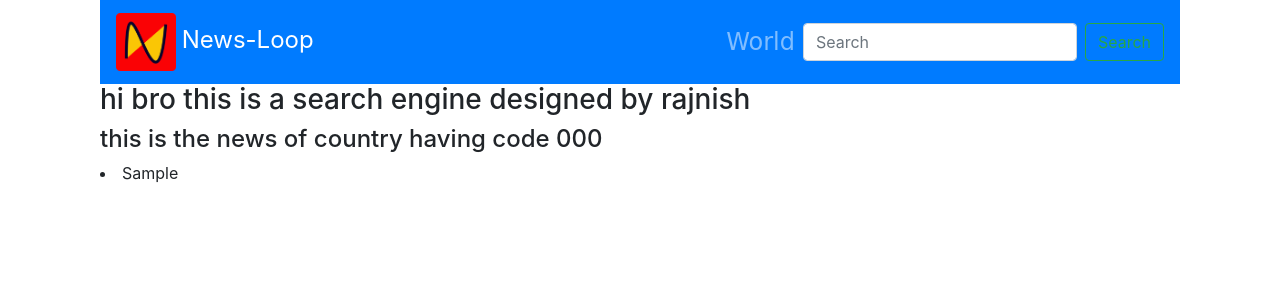
After one commit to ooyeraju/news-loop, a Flask app: template templates/search_result.html in a window 1280 px wide. The commit adds this page. Shown: the top 300 px of the page. Run offline with Flask 2, Linux system fonts and the light colour scheme; the template is opened without the code that fills it: most values are stand-ins (such as "Sample title", 1, 10 or a date in 2020); parts of the project's set-up code (start-up, migrations or seed data) failed here and were passed over; some libraries are stand-ins or nearby versions.

Commit message:
minor update

```diff
--- a/app.py
+++ b/app.py
@@ -33,8 +33,8 @@ def input():
     return render_template('input.html')
 
 
-@app.route('/search', methods=['POST', 'GET'])
-def search():
+@app.route('/search_result', methods=['POST', 'GET'])
+def search_result():
     if request.method== 'POST':
         coun_code= request.form['coun_code']
         # print(coun_code)
@@ -49,11 +49,39 @@ def search():
                 news_head.append(a)
         # print(url)
         # print(news_head)
-    return render_template('search.html', news_head=news_head, coun_code = coun_code )
+    return render_template('search_result.html', news_head=news_head, coun_code = coun_code )
     # return 'hi'
 
+
+
+@app.route('/search', methods=['POST', 'GET'])
+def search():
+    if request.method== 'POST':
+        search_key= request.form['search_key']
+        url = ('http://newsapi.org/v2/top-headlines?'
+       'country={}&'
+       'apiKey={}&'
+       'q={}').format('in', ak['api_key'],search_key)
+        top_head = requests.get(url)
+        top_head_json = top_head.json()
+        news_head = []
+        news_link = []
+        news_img = []
+        for i in top_head_json['articles']:
+                a = i['title']
+                b = i['url']
+                c = i['urlToImage']
+                news_head.append(a)
+                news_link.append(b)
+                news_img.append(c)
+        news_material = zip(news_head, news_link, news_img)
+    return render_template('search.html', news_material = news_material)
 
 
 @app.route('/login')
 def login():
     return render_template('login.html')
+
+
+if __name__ == "__main__":
+    app.run(debug=True)
--- a/templates/index.html
+++ b/templates/index.html
@@ -1,7 +1,7 @@
 {% extends 'layout.html' %}
 {% block content %}
 
-<a href="{{url_for('input')}}"> <h3>search</h3> </a>
+<a href="{{url_for('input')}}"> <h3>search country code</h3> </a>
 <h1>Top Head Lines </h1>
 
 {% for i, j, k in news_material %}
--- a/templates/input.html
+++ b/templates/input.html
@@ -4,7 +4,7 @@
 
 <h3> hi bro this is a search engine designed by rajnish</h3>
 
-<form action=" {{url_for('search')}} " method="POST">
+<form action=" {{url_for('search_result')}} " method="POST">
     <input type="text" name="coun_code" placeholder="Enter the country code">
     <input type="submit" value="Submit">
 </form>
--- a/templates/layout.html
+++ b/templates/layout.html
@@ -29,13 +29,18 @@
         <div class="collapse navbar-collapse" id="collapsibleNavbar">
             <ul class="navbar-nav ml-auto">
                 <li class="nav-item">
-                    <a class="nav-link" href="page/world.html">
+                    <a class="nav-link" href="#">
                         <font size="5" face="Comic Sans MS"> World </font>
                     </a>
                 </li>
 
             </ul>
         </div>
+
+        <form class="form-inline my-2 my-lg-0" action=" {{url_for('search')}} " method="POST">
+            <input class="form-control mr-sm-2" type="text" placeholder="Search" aria-label="Search" name="search_key">
+            <button class="btn btn-outline-success my-2 my-sm-0" type="submit">Search</button>
+          </form>
     </nav>
     {% block content %}
 
--- /dev/null
+++ b/templates/search_result.html
@@ -0,0 +1,15 @@
+{% extends 'layout.html' %}
+
+{% block content%}
+
+<h3> hi bro this is a search engine designed by rajnish</h3>
+<h4> this is the news of country having code {{coun_code}}</h4>
+
+
+{% for i in news_head %}
+    <li>{{i}}</li>
+{%endfor %}
+
+
+
+{% endblock %}
```
Also changed, not shown: news.py (deleted, +0 -23 lines), requirements.txt (deleted, +0 -7 lines), templates/search.html (+5 -9 lines).
